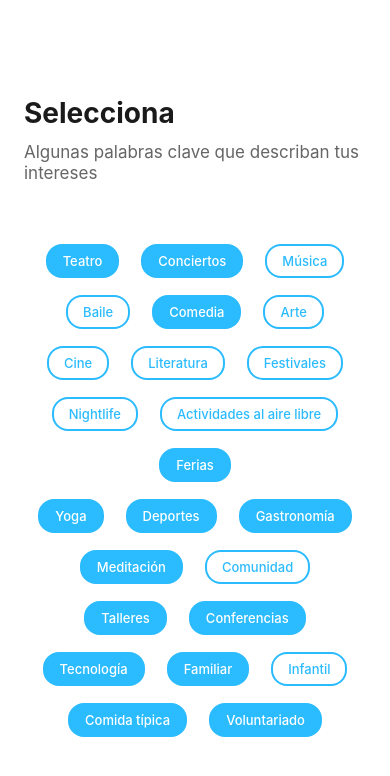
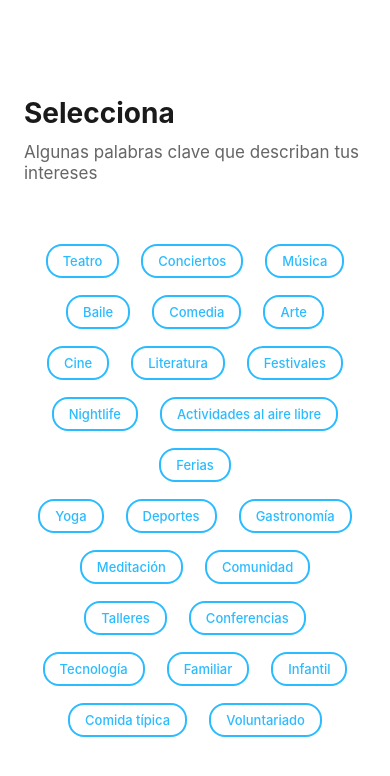
Before and after one commit to itsvalentinacalvo/llajtazo-frontend1, a React Native app: screen /Interests in a window 390 px wide. Shown: the top 776 px of the page. Built offline with nearby package versions, Linux system fonts and the light colour scheme; what react-native-keyboard-controller, react-native-worklets would draw is missing.

Commit message:
feat(auth): update InterestsScreen UI

```diff
--- a/src/modules/auth/screens/InterestsScreen.tsx
+++ b/src/modules/auth/screens/InterestsScreen.tsx
@@ -43,22 +43,7 @@ const interests: Interest[] = [
   { id: "voluntariado", label: "Voluntariado" },
 ];
 
-const initialSelected = [
-  "teatro",
-  "conciertos",
-  "comedia",
-  "ferias",
-  "gastronomia",
-  "deportes",
-  "meditacion",
-  "talleres",
-  "conferencias",
-  "familiar",
-  "tecnologia",
-  "comida-tipica",
-  "voluntariado",
-  "yoga",
-];
+const initialSelected = [];
 
 export default function InterestsScreen({ navigation }: any) {
   const { theme } = useTheme();
```
